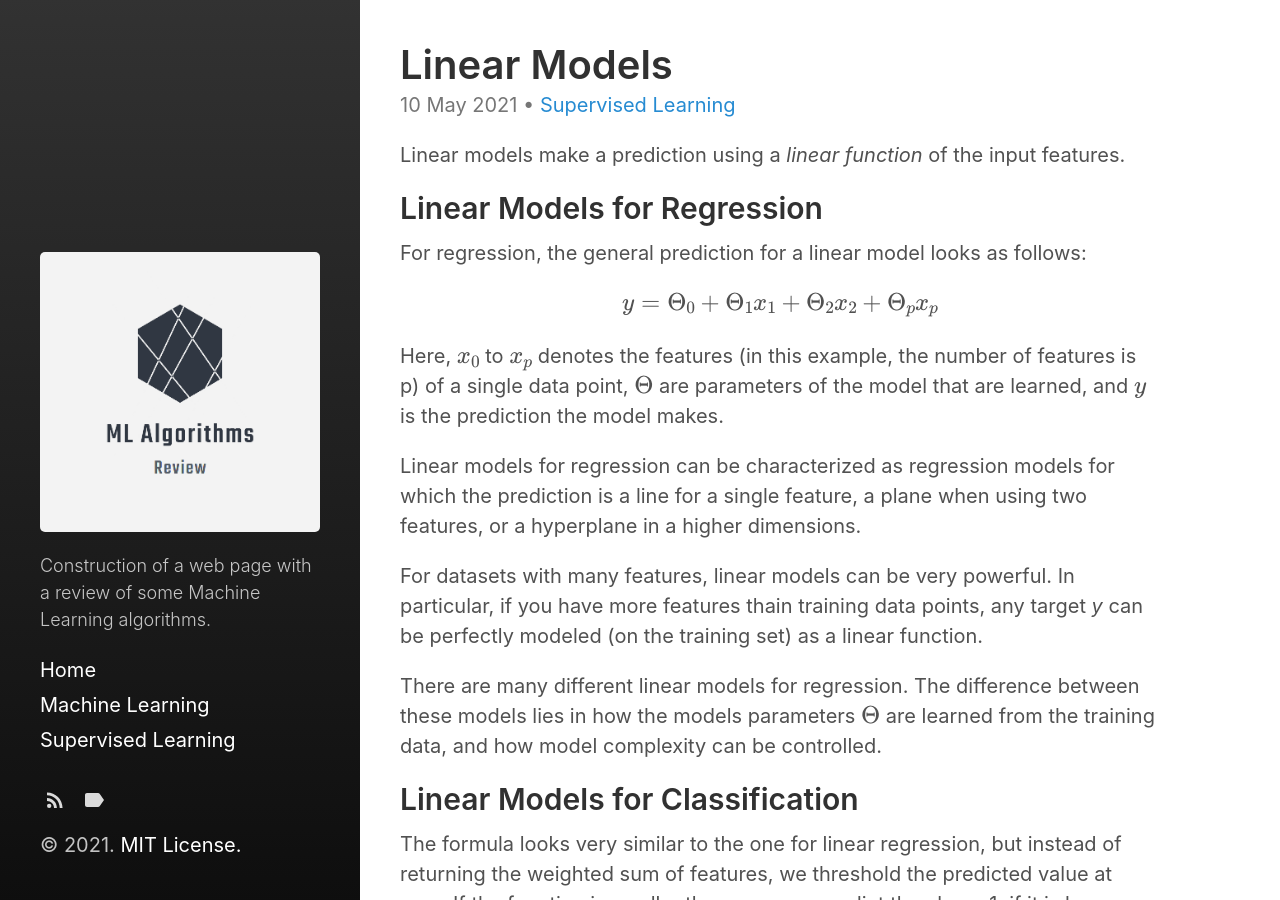
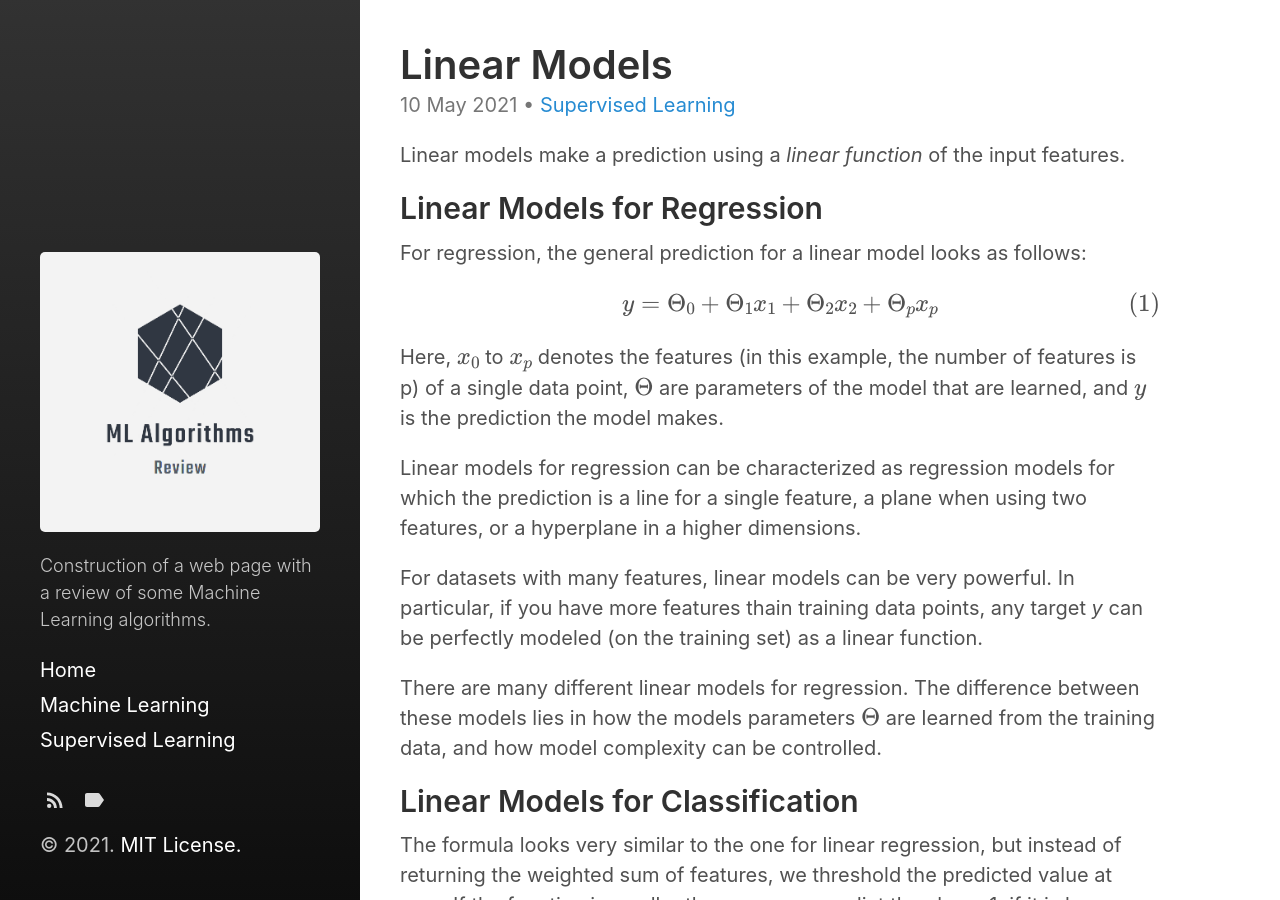
Before and after one commit to DanMartyns/machine-learning-algorithms-review, a Jekyll site: the page built from _posts/2021-05-10-LinearModels.md, in a window 1280 px wide and 900 px high. Built offline with Jekyll 4.4.1, drawn with Linux system fonts in a browser that asks for light colours; formulas are drawn with MathJax 3.

Commit message:
Fixing Issues

```diff
--- a/_posts/2021-05-10-LinearModels.md
+++ b/_posts/2021-05-10-LinearModels.md
@@ -21,7 +21,9 @@ Linear models make a prediction using a *linear function* of the input features.
 
 For regression, the general prediction for a linear model looks as follows:
 
-$$y = \Theta_0 + \Theta_1x_1 + \Theta_2x_2 + \Theta_px_p $$
+\begin{equation}
+y = \Theta_0 + \Theta_1x_1 + \Theta_2x_2 + \Theta_px_p
+\end{equation}
 
 Here, $$x_0$$ to $$x_p$$ denotes the features (in this example, the number of features is p) of a single data point, $$\Theta$$ are parameters of the model that are learned, and $$y$$ is the prediction the model makes.
 
```
